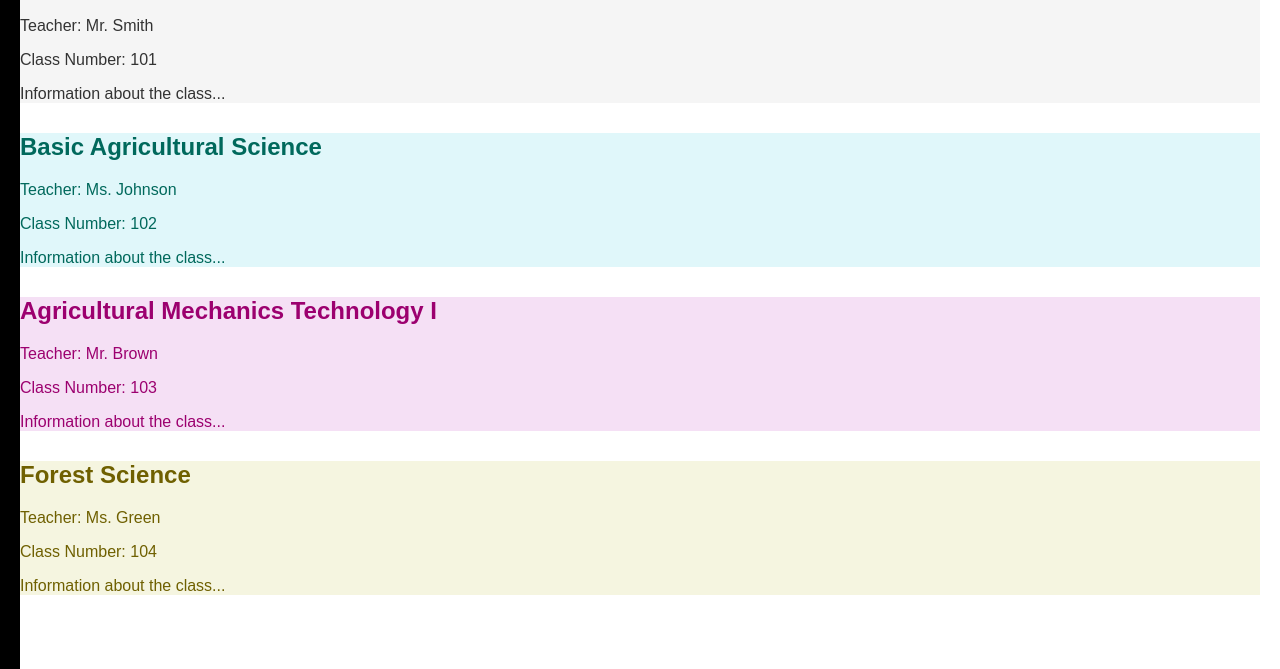
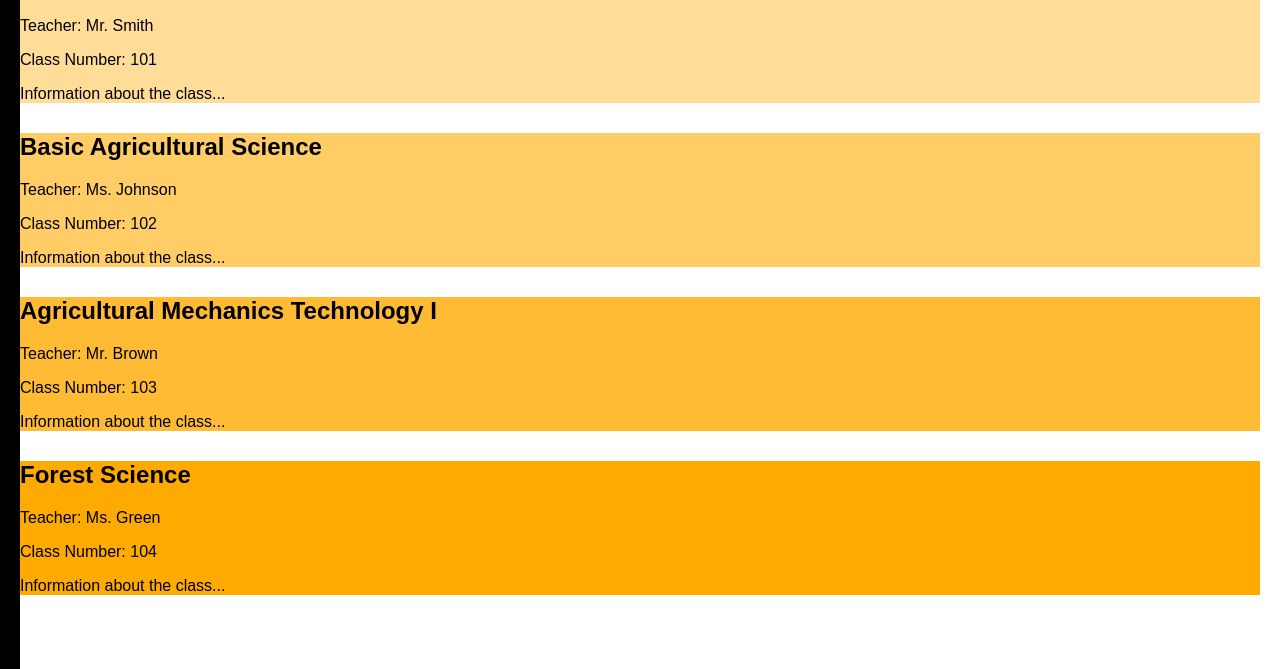
Before and after one commit to PaytonPlayz8604/CTAE_Test, a plain HTML site: page agriculture.html in a window 1280 px wide. Shown: the part 131-800 px from the top of the page. Drawn offline with Linux system fonts and the light colour scheme.

Commit message:
Update agriculture.html

```diff
--- a/agriculture.html
+++ b/agriculture.html
@@ -20,25 +20,25 @@
     </div>
     <div id="content">
         <h1>Agriculture Classes</h1>
-        <div class="class-section" style="background-color: #f5f5f5; color: #333;">
+        <div class="class-section" style="background-color: #ffdd99; color: #000;">
             <h2>Forest Mechanics Systems</h2>
             <p>Teacher: Mr. Smith</p>
             <p>Class Number: 101</p>
             <p>Information about the class...</p>
         </div>
-        <div class="class-section" style="background-color: #e0f7fa; color: #00695c;">
+        <div class="class-section" style="background-color: #ffcc66; color: #000;">
             <h2>Basic Agricultural Science</h2>
             <p>Teacher: Ms. Johnson</p>
             <p>Class Number: 102</p>
             <p>Information about the class...</p>
         </div>
-        <div class="class-section" style="background-color: #f5e0f5; color: #9c006f;">
+        <div class="class-section" style="background-color: #ffbb33; color: #000;">
             <h2>Agricultural Mechanics Technology I</h2>
             <p>Teacher: Mr. Brown</p>
             <p>Class Number: 103</p>
             <p>Information about the class...</p>
         </div>
-        <div class="class-section" style="background-color: #f5f5e0; color: #6f6000;">
+        <div class="class-section" style="background-color: #ffaa00; color: #000;">
             <h2>Forest Science</h2>
             <p>Teacher: Ms. Green</p>
             <p>Class Number: 104</p>
```
